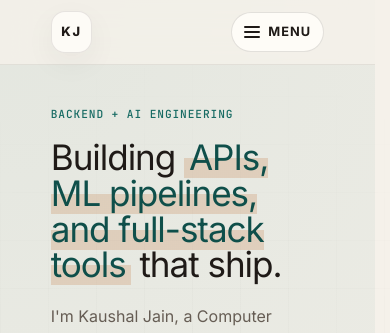
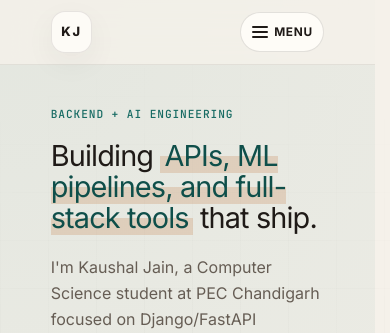
Before and after one commit to KaushalJainAI/portfolio, a React (Vite) app: page / in a window 390 px wide. Shown: the top 333 px of the page. Built offline with nearby package versions, Linux system fonts and the light colour scheme.

Commit message:
Tighten mobile hero layout

```diff
--- a/src/index.css
+++ b/src/index.css
@@ -1584,7 +1584,10 @@ footer {
 
   .nav-toggle {
     min-height: 2.5rem;
-    padding: 0 var(--space-3);
+    gap: 0.4rem;
+    padding: 0 0.65rem;
+    font-size: 0.74rem;
+    letter-spacing: 0.06em;
   }
 
   .page {
@@ -1612,7 +1615,8 @@ footer {
   }
 
   h1 {
-    font-size: clamp(1.85rem, 9vw, 2.75rem);
+    font-size: clamp(1.8rem, 7.4vw, 2.25rem);
+    line-height: 1.08;
   }
 
   h2 {
@@ -1660,7 +1664,7 @@ footer {
   }
 
   h1 {
-    font-size: clamp(1.7rem, 8.6vw, 2.35rem);
+    font-size: clamp(1.65rem, 7.2vw, 2.05rem);
   }
 
   .lead,
```
